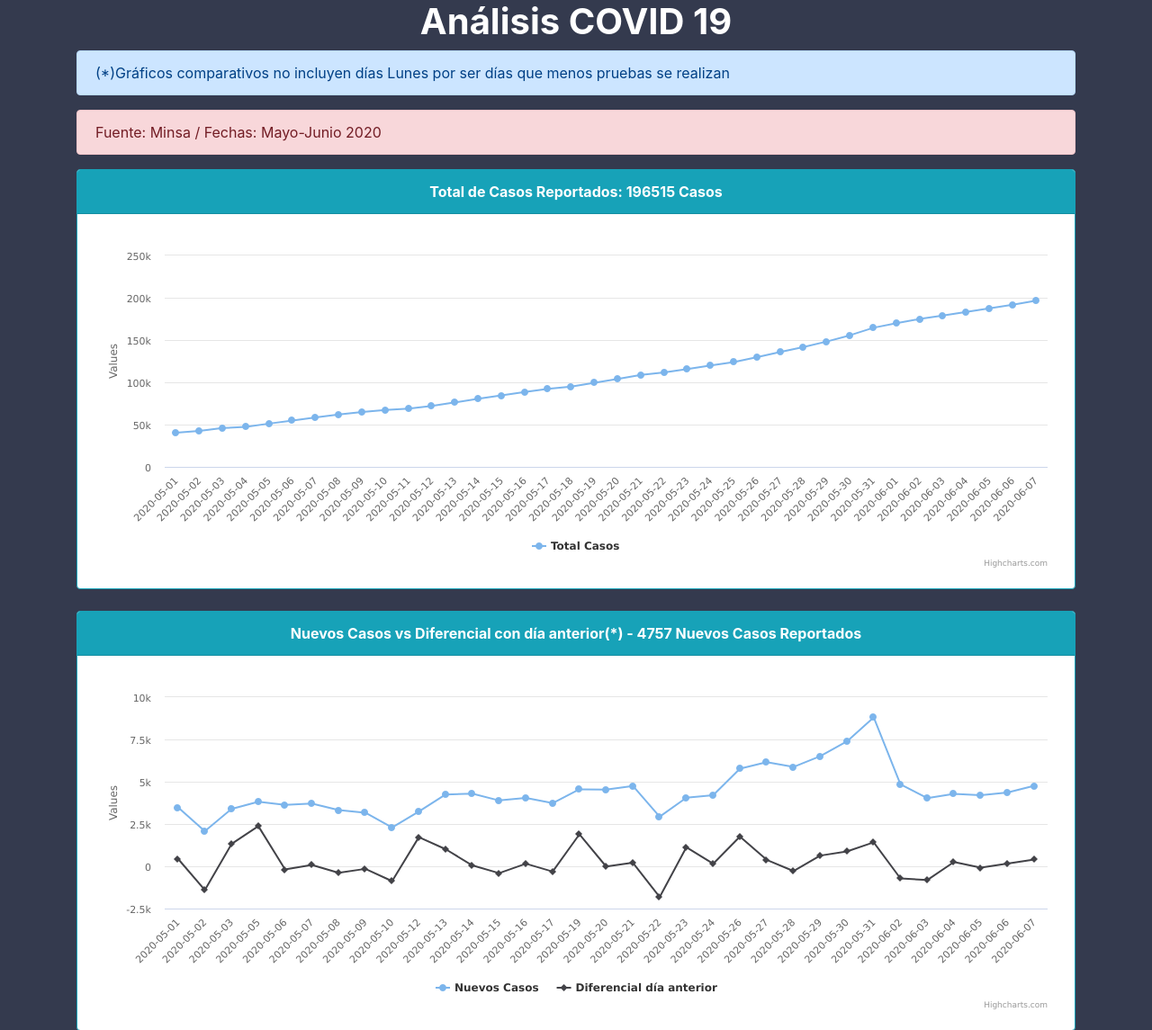
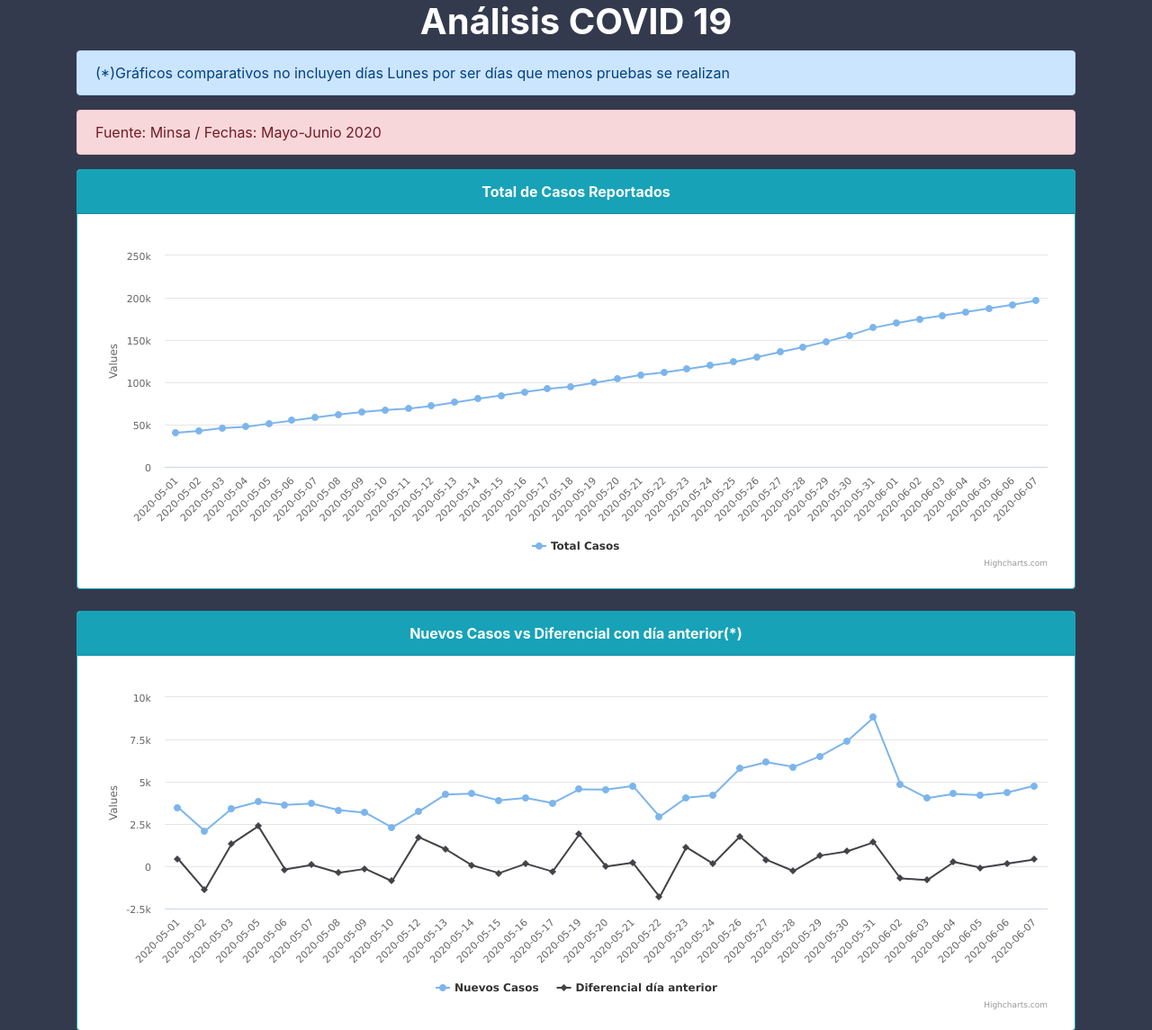
Before and after one commit to juan-salvador/data-analysis-covid, a PHP site: page / in a window 1280 px wide. Shown: the top 1145 px of the page at 90% size. Run offline with PHP 8.4, Linux system fonts and the light colour scheme; data that the repository does not hold is empty.

Commit message:
feat(data):Update data

```diff
--- a/app/index.php
+++ b/app/index.php
@@ -111,7 +111,7 @@
         <div class="col mb-4">
             <div class="card border-info">
             <div class="card-header text-center text-white font-weight-bold bg-info mb-3">
-                Total de Casos Reportados: 196515 Casos
+                Total de Casos Reportados
             </div>
             <div id="init" class="card-body" style="width:100%; height:400px;">
             </div></div>
@@ -119,7 +119,7 @@
         <div class="col mb-4">
             <div class="card border-info">
             <div class="card-header text-center text-white font-weight-bold bg-info mb-3">
-                Nuevos Casos vs Diferencial con día anterior(*) - 4757 Nuevos Casos Reportados
+                Nuevos Casos vs Diferencial con día anterior(*)
             </div>
             <div id="container" class="card-body" style="width:100%; height:400px;"></div>
             </div>
@@ -143,7 +143,7 @@
         <div class="col mb-4">
             <div class="card border-info">
                 <div class="card-header text-center text-white font-weight-bold bg-info mb-3">
-                    Casos Activos vs Diferencial con día anterior - 104831 Casos Activos
+                    Casos Activos vs Diferencial con día anterior
                 </div>
                 <div id="chart3" class="card-body" style="width:100%; height:400px;"></div>
             </div>
@@ -151,7 +151,7 @@
         <div class="col mb-4">
             <div class="card border-info">
                 <div class="card-header text-center text-white font-weight-bold bg-info mb-3">
-                    Casos Nuevos vs Pruebas Realizadas - 18953 Nuevas Pruebas Realizadas
+                    Casos Nuevos vs Pruebas Realizadas
                 </div>
                 <div id="chart4" class="card-body" style="width:100%; height:400px;"></div>
             </div>
@@ -159,7 +159,7 @@
         <div class="col mb-4">
             <div class="card border-info">
                 <div class="card-header text-center text-white font-weight-bold bg-info mb-3">
-                    Casos Nuevos vs Recuperados Nuevos - 3488 Recuperados Nuevos
+                    Casos Nuevos vs Recuperados Nuevos
                 </div>
                 <div id="chart5" class="card-body" style="width:100%; height:400px;"></div>
             </div>
@@ -167,7 +167,7 @@
         <div class="col mb-4">
             <div class="card border-info">
                 <div class="card-header text-center text-white font-weight-bold bg-info mb-3">
-                    Total de Pruebas y Nuevas Pruebas Realizadas - 1191956 Total de Pruebas Realizadas
+                    Total de Pruebas y Nuevas Pruebas Realizadas
                 </div>
                 <div id="chartTest" class="card-body" style="width:100%; height:400px;"></div>
             </div>
```
